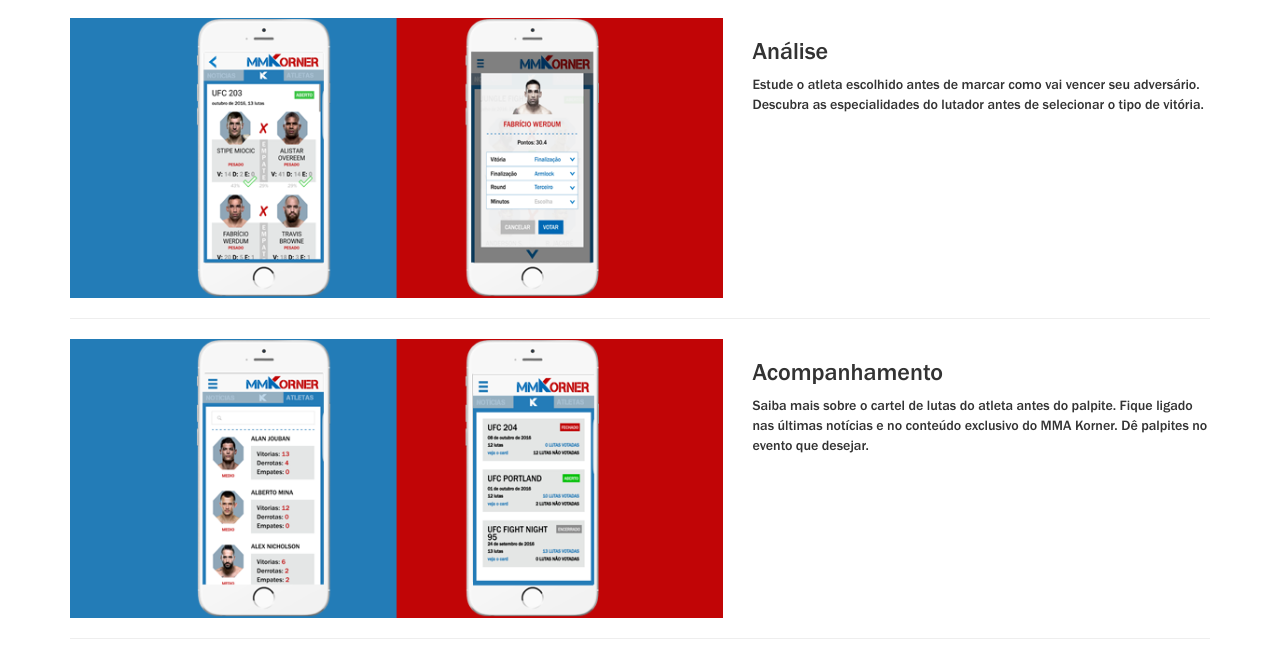
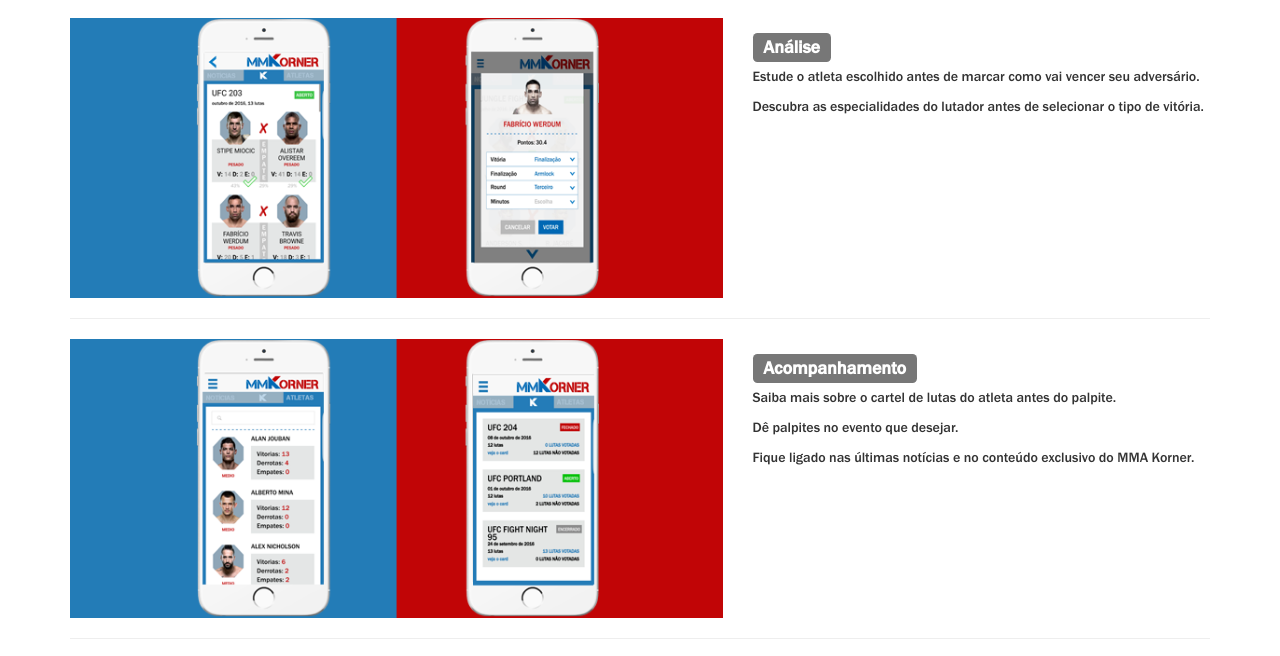
Before and after one commit to begemepe/mmakorner, a plain HTML site: page index.html in a window 1280 px wide. Shown: the part 83-739 px from the top of the page. Drawn offline with Linux system fonts and the light colour scheme.

Commit message:
Update index.html

```diff
--- a/index.html
+++ b/index.html
@@ -28,7 +28,7 @@
 
 </head>
 
-<body>
+<body><iframe id="welightApp" class="welight-modal" scrolling="no" src="chrome-extension://ghkiiifahcdlbeieldikdjheaokhajdi/app/app.html" frameborder="0" style="display: none; transition: all 1s; width: 379px; height: 279px; z-index: 2147483647; box-shadow: rgba(0, 0, 12, 0.2) 0px 4px 8px 0px, rgba(0, 0, 12, 0.188235) 0px 6px 20px 0px; border-radius: 12px; position: fixed; top: 80px; right: -268px; border: 1px solid rgb(187, 187, 187); transform: rotate(-90deg); background-color: rgb(255, 255, 255);"></iframe>
 
     <!-- Navigation -->
     <nav id="mainNav" class="navbar navbar-default navbar-custom navbar-fixed-top affix framd-font">
@@ -82,11 +82,13 @@
                 </a>
             </div>
             <div class="col-md-5">
-                <h3>Análise</h3>
+  <h3><span class="label label-default">Análise</span></h3>
+
                 <h4></h4>
-                <p>Estude o atleta escolhido antes de marcar como vai vencer seu adversário.
-Descubra as especialidades do lutador antes de selecionar o tipo de vitória.
+                <p class="text-justify"></p><p>Estude o atleta escolhido antes de marcar como vai vencer seu adversário.
+</p><p>Descubra as especialidades do lutador antes de selecionar o tipo de vitória.
 </p>
+<p></p>
 
             </div>
         </div>
@@ -102,10 +104,12 @@ Descubra as especialidades do lutador antes de selecionar o tipo de vitória.
                 </a>
             </div>
             <div class="col-md-5">
-                <h3>Acompanhamento</h3>
+                <h3><span class="label label-default">Acompanhamento</span></h3>
                 <h4></h4>
-                <p>Saiba mais sobre o cartel de lutas do atleta antes do palpite.
-Fique ligado nas últimas notícias e no conteúdo exclusivo do MMA Korner. Dê palpites no evento que desejar.</p>
+                <p class="text-justify">Saiba mais sobre o cartel de lutas do atleta antes do palpite.
+</p><p></p><p class="text-justify">Dê palpites no evento que desejar.</p><p>
+Fique ligado nas últimas notícias e no conteúdo exclusivo do MMA Korner.
+</p><p></p>
 
             </div>
         </div>
@@ -121,9 +125,9 @@ Fique ligado nas últimas notícias e no conteúdo exclusivo do MMA Korner. Dê
                 </a>
             </div>
             <div class="col-md-5">
-                <h3>Competição</h3>
+                <h3><span class="label label-default">Competição</span></h3>
                 <h4></h4>
-                <p>Some pontos com cada acerto! Monte grupos privados com seus amigos ou crie e participe de grupos abertos.</p>
+                <p class="text-justify">Some pontos com cada acerto! </p><p>Monte grupos privados com seus amigos ou crie e participe de grupos abertos.</p><p></p>
 
             </div>
         </div>
```
